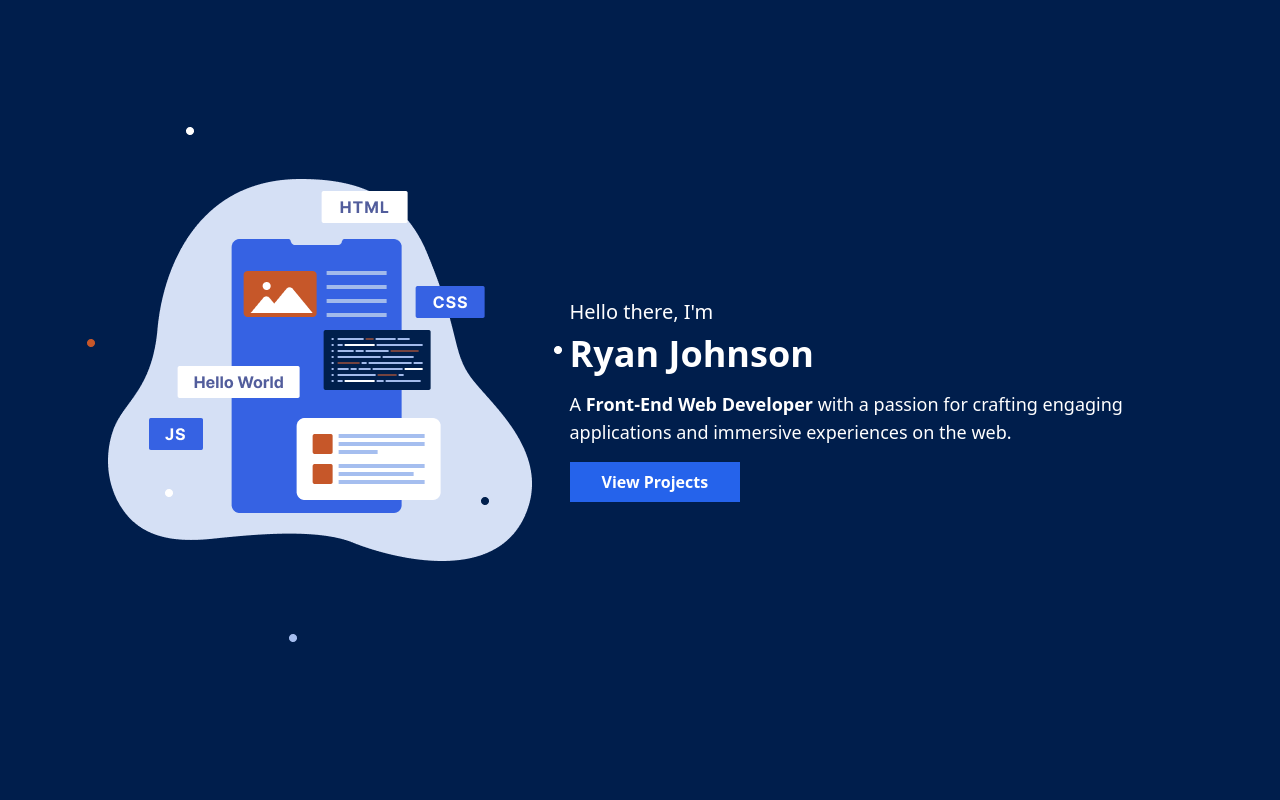
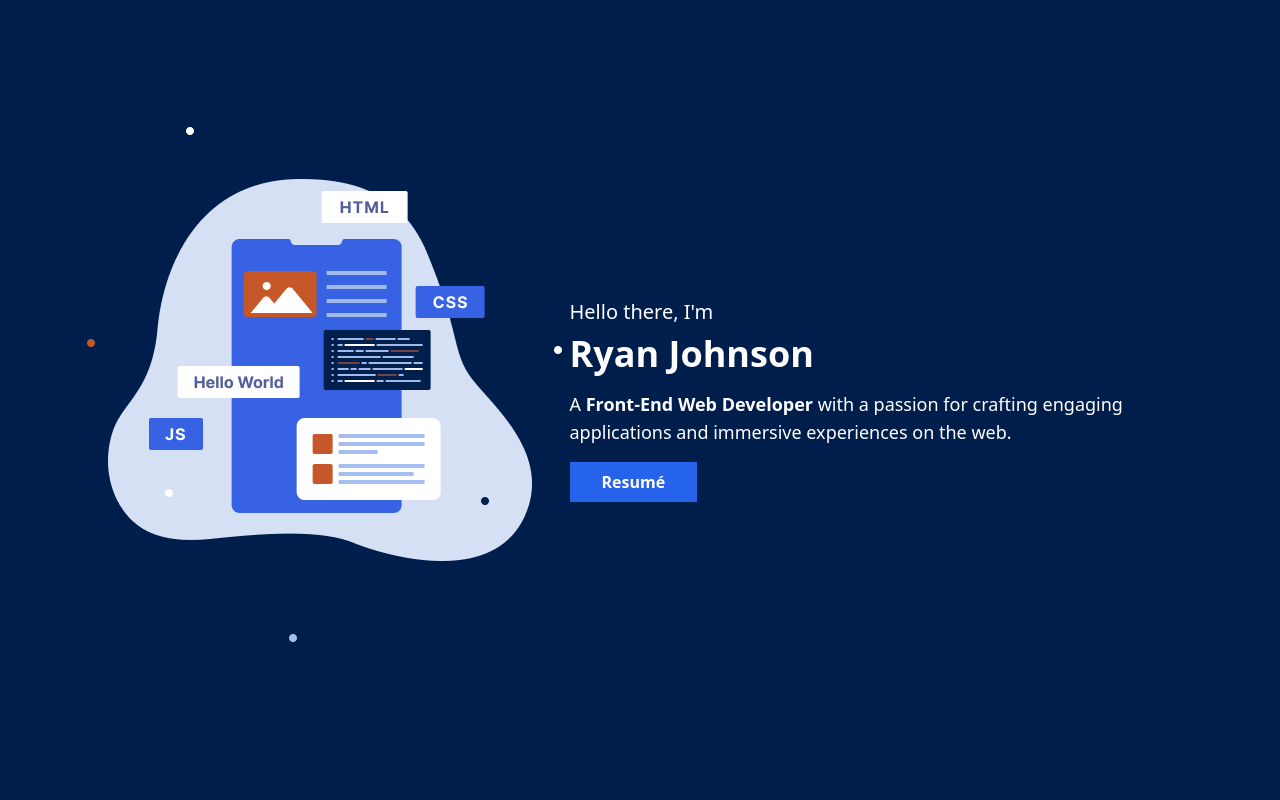
Before and after one commit to RyanmjDev/Portfolio, a React (Vite) app: page / in a window 1280 px wide. Shown: the top 800 px of the page. Built offline with nearby package versions, Linux system fonts and the light colour scheme.

Commit message:
Update button text in Header component

```diff
--- a/src/Components/Header.jsx
+++ b/src/Components/Header.jsx
@@ -22,7 +22,7 @@ const Header = () => {
             A <span className=" font-bold"> Front-End Web Developer</span> with a passion for crafting engaging applications and immersive experiences on the web.
           </p>
           <button className="bg-blue-600 hover:bg-blue-800 py-2 px-8  text-white font-bold hover:shadow-lg mt-4 ">
-            View Projects
+            Resumé
           </button>
 
         </div>
```
